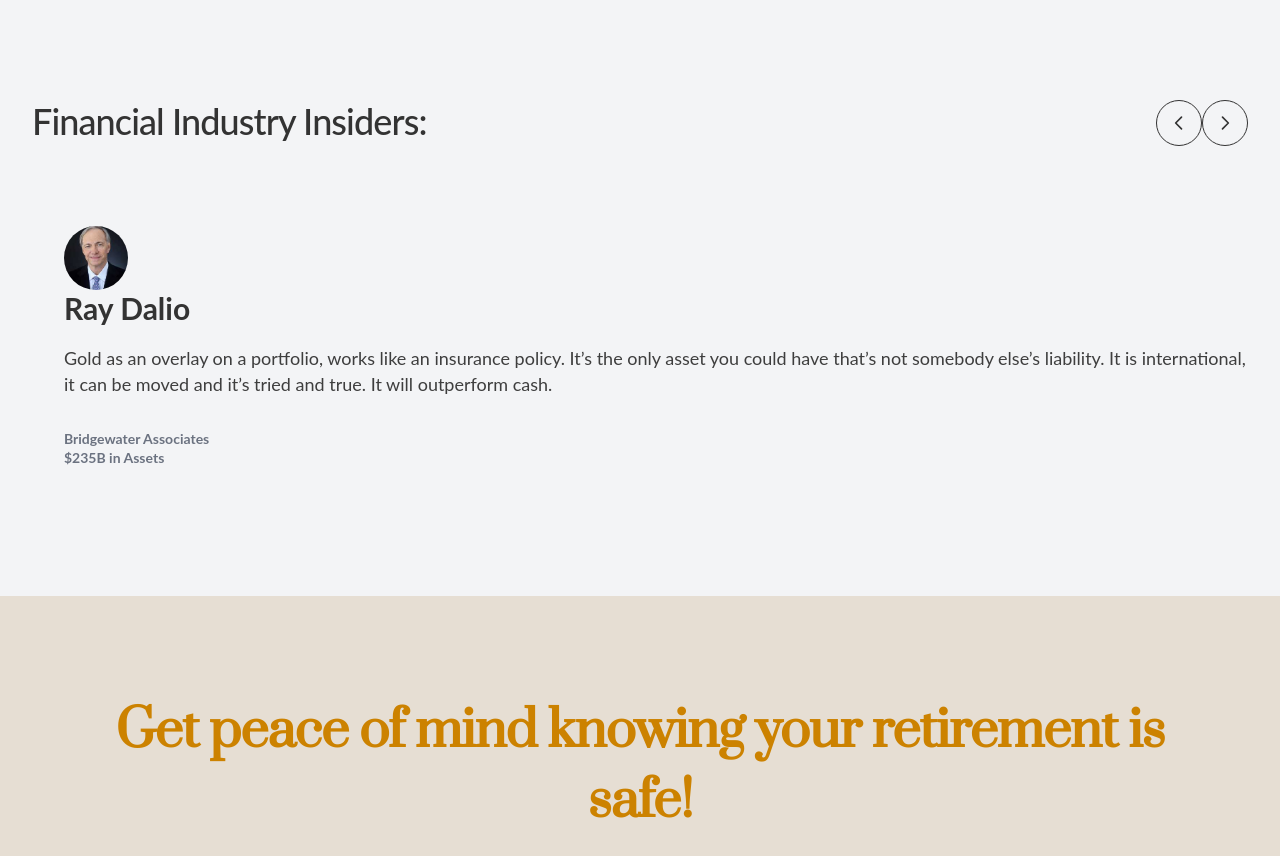
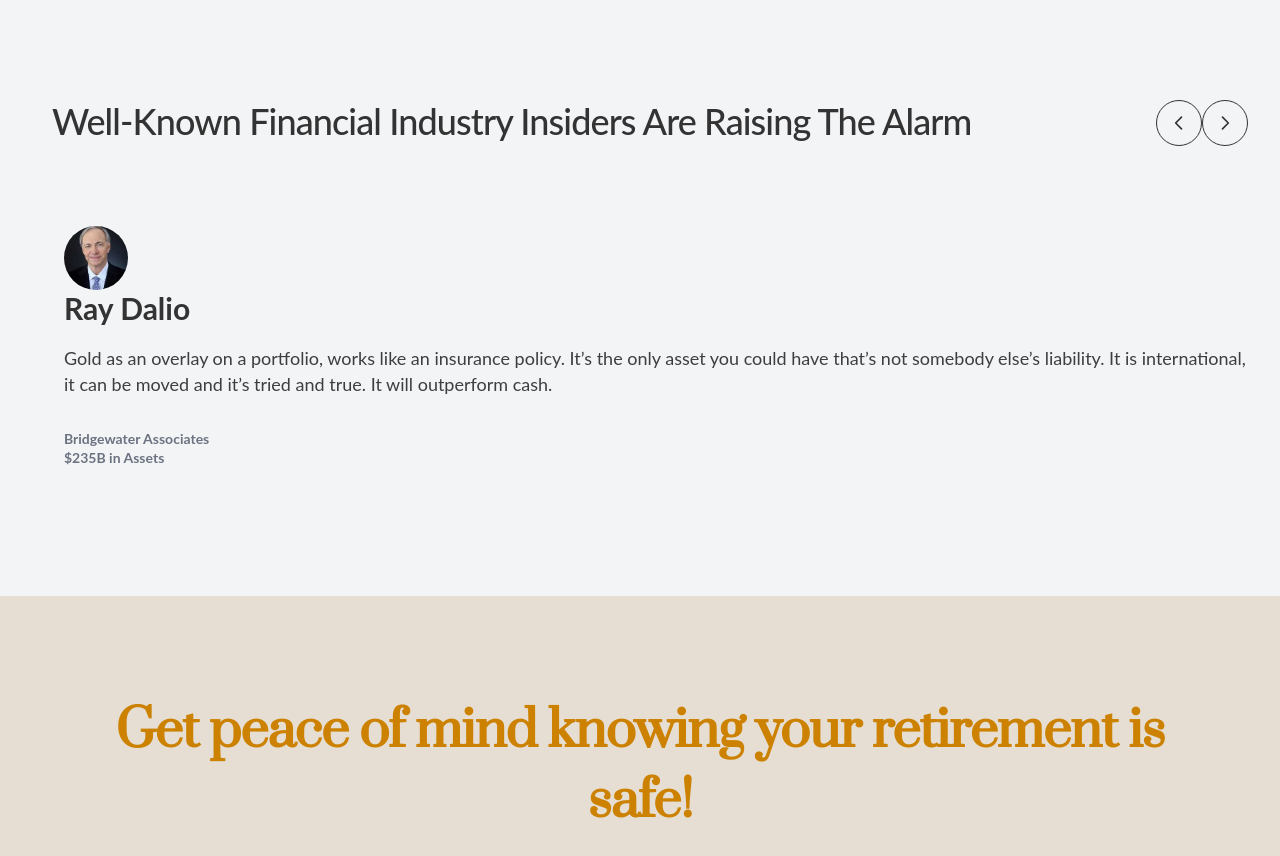
Before and after one commit to glenfish/mgi-final, an Astro site: page / in a window 1280 px wide. Shown: the part 1520-2376 px from the top of the page. Built offline with nearby package versions, Linux system fonts and the light colour scheme; Astro itself is replaced by a stand-in of ours; a script that the page names is missing.

Commit message:
updated padding on slider

```diff
--- a/src/components/Quotes2.astro
+++ b/src/components/Quotes2.astro
@@ -6,9 +6,9 @@
   <div
     class="mx-auto max-w-[1340px] px-4 py-16 sm:px-6 sm:py-24 lg:mr-0 lg:pl-8 lg:pr-0"
   >
-    <div class="max-w-7xl items-end justify-between sm:flex sm:pr-6 lg:pr-8">
-      <h2 class="max-w-xl text-4xl font-bold tracking-tight sm:text-5xl">
-        Financial Industry Insiders:
+    <div class="max-w-7xl items-end justify-between sm:flex sm:pr-6 lg:pr-8 pl-5">
+      <h2 class=" text-4xl font-bold tracking-tight ">
+        Well-Known Financial Industry Insiders Are Raising The Alarm
       </h2>
 
       <div class="mt-8 flex lg:mt-0">
```
